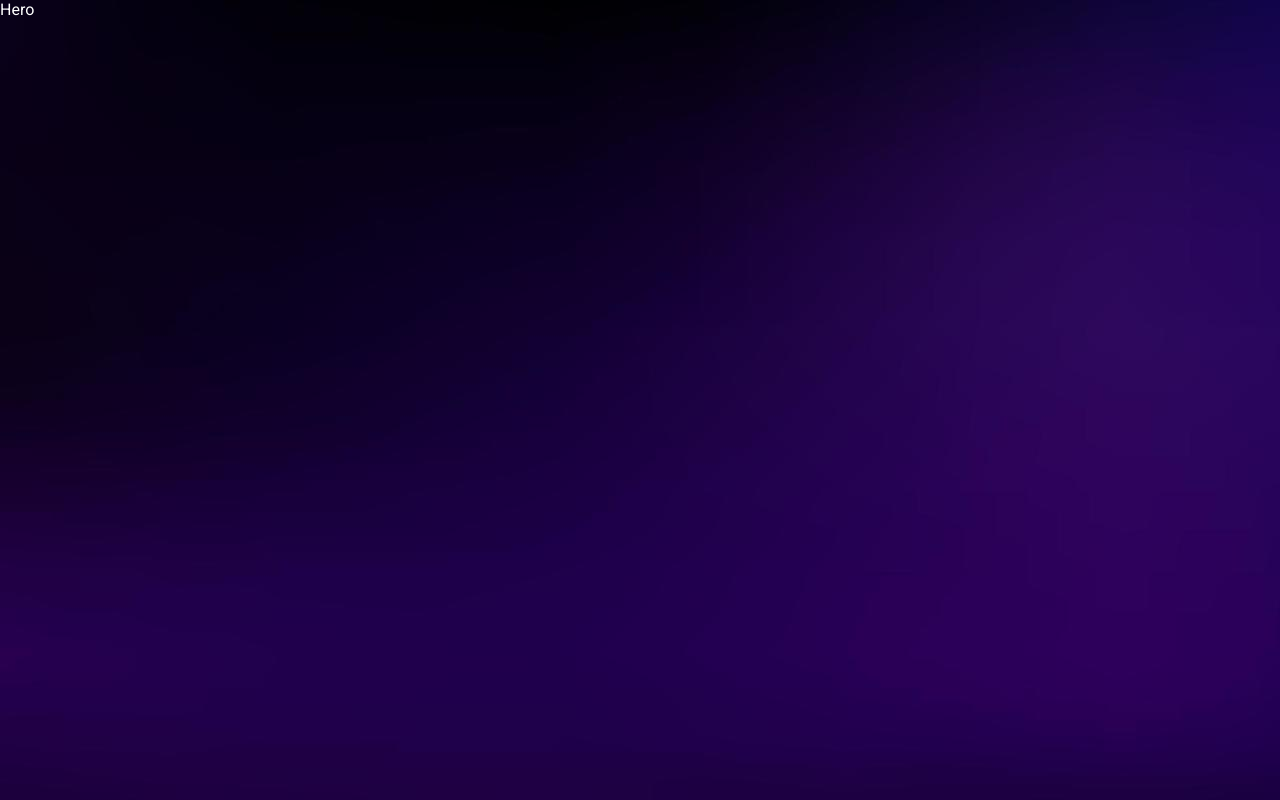
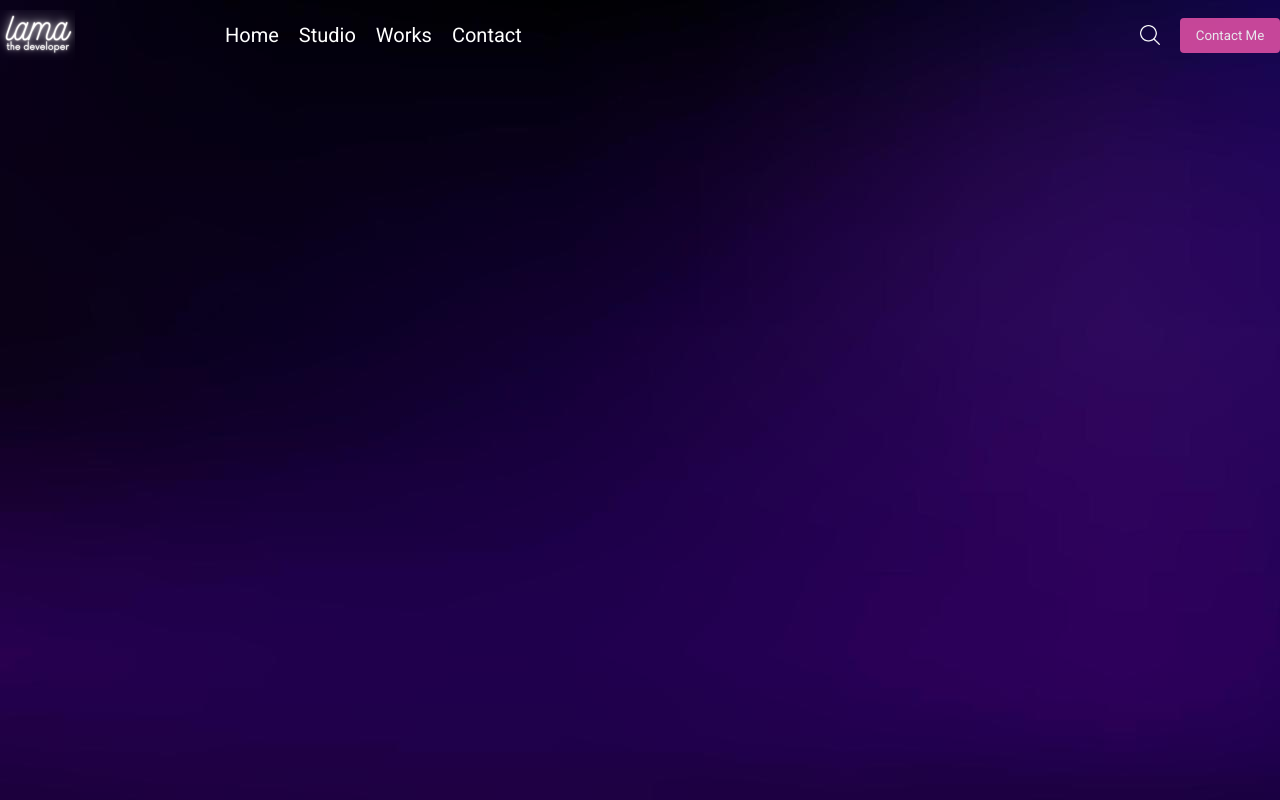
Before and after one commit to freetimezp/js-portfolio-09-3D, a React (Vite) app: page / in a window 1280 px wide. Built offline with nearby package versions, Linux system fonts and the light colour scheme.

Commit message:
03. js-portfolio-09-3D. Navbar component.

```diff
--- a/src/components/Hero.jsx
+++ b/src/components/Hero.jsx
@@ -1,5 +1,6 @@
 import React from 'react';
 import styled from 'styled-components';
+import Navbar from './Navbar';
 
 const Section = styled.div`
   height: 100vh;
@@ -9,7 +10,7 @@
 const Hero = () => {
     return (
         <Section>
-            Hero
+            <Navbar />
         </Section>
     );
 }
--- /dev/null
+++ b/src/components/Navbar.jsx
@@ -0,0 +1,92 @@
+import React from 'react';
+import styled from 'styled-components';
+
+const Section = styled.div`
+  display: flex;
+  justify-content: center;
+`;
+
+const Container = styled.div`
+    width: 1400px;
+    display: flex;
+    justify-content: space-between;
+    align-items: center;
+    padding: 10px 0;
+`;
+
+const Links = styled.div`
+    display: flex;
+    align-items: center;
+    gap: 50px;
+`;
+
+const Logo = styled.img`
+    height: 50px;
+    margin-right: 100px;
+`;
+
+const List = styled.ul`
+    display: flex;
+    gap: 20px;
+    list-style: none;
+`;
+
+const ListItem = styled.li`
+    cursor: pointer;
+    font-size: 20px;
+    transition: all 0.4s ease;
+
+    &:hover {
+        color: #da4ea2;
+    }
+`;
+
+const Icons = styled.div`
+    display: flex;
+    align-items: center;
+    gap: 20px;
+`;
+
+const Icon = styled.img`
+    width: 20px;
+    cursor: pointer;
+`;
+
+const Button = styled.button`
+    width: 100px;
+    padding: 10px;
+    background-color: #da4ea2;
+    color: #fff;
+    border: transparent;
+    border-radius: 4px;
+    cursor: pointer;
+    opacity: 0.9;
+
+    &:hover {
+        opacity: 1;
+    }
+`;
+
+const Navbar = () => {
+    return (
+        <Section>
+            <Container>
+                <Links>
+                    <Logo src="./img/logo.png" />
+                    <List>
+                        <ListItem>Home</ListItem>
+                        <ListItem>Studio</ListItem>
+                        <ListItem>Works</ListItem>
+                        <ListItem>Contact</ListItem>
+                    </List>
+                </Links>
+                <Icons>
+                    <Icon src="./img/search.png" />
+                    <Button>Contact Me</Button>
+                </Icons>
+            </Container>
+        </Section>
+    );
+}
+
+export default Navbar;
```
